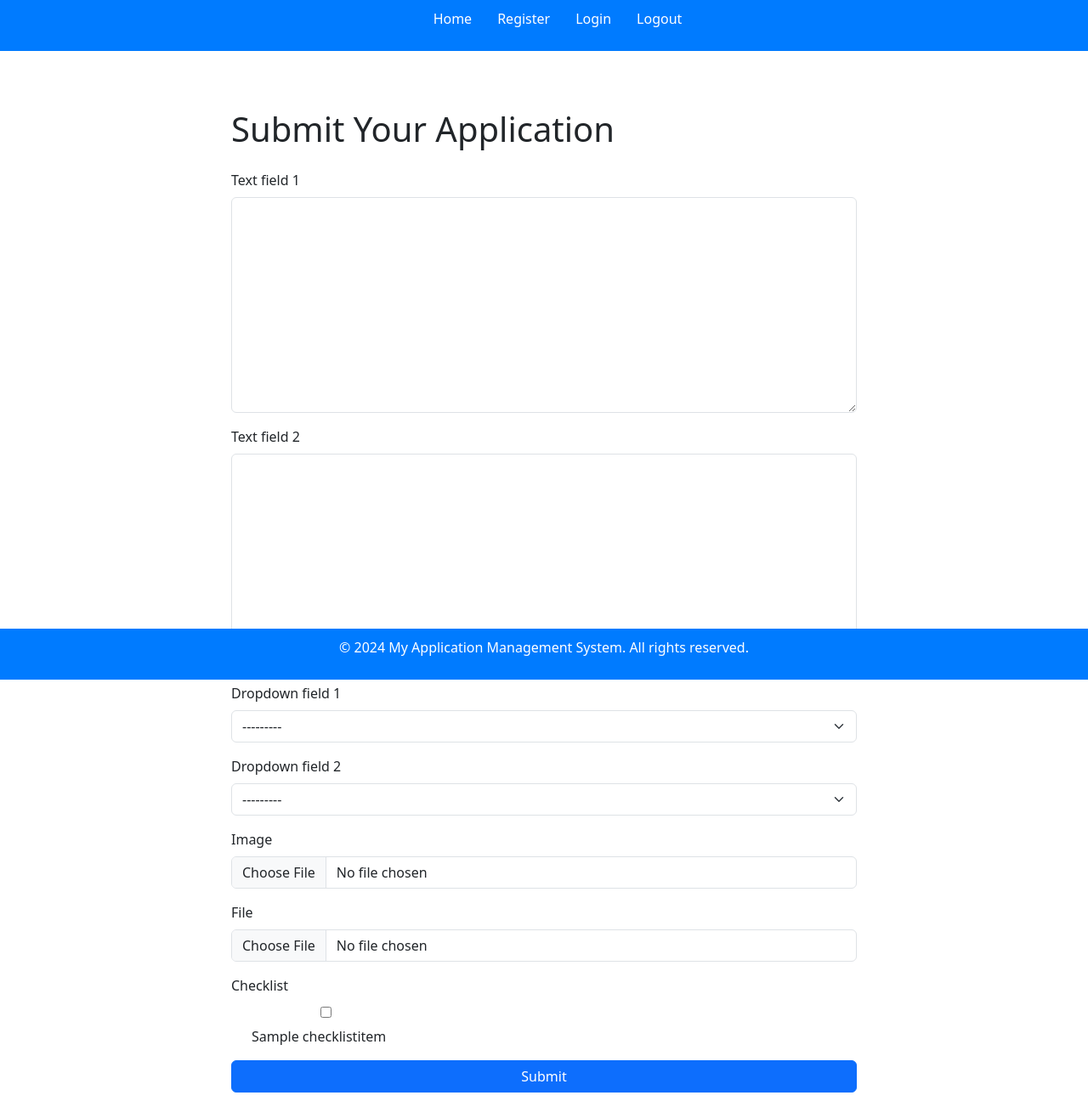
After one commit to sagoresarker/app-management-system, a Django app: page /applications/submit/ in a window 1280 px wide. The commit adds this page. Shown: the whole page at 85% size. Run offline with Django 4.2, Linux system fonts and the light colour scheme; a user stored in the database is signed in; tables that the repository leaves empty hold one stand-in row (values such as "Sample post").

Commit message:
submit application form done

```diff
--- a/app_management_system/applications/forms.py
+++ b/app_management_system/applications/forms.py
@@ -1,12 +1,21 @@
 from django import forms
-from .models import Application, Review
+from .models import Application, ChecklistItem
 
 class ApplicationForm(forms.ModelForm):
+    checklist = forms.ModelMultipleChoiceField(
+        queryset=ChecklistItem.objects.all(),
+        widget=forms.CheckboxSelectMultiple,
+        required=False
+    )
+
     class Meta:
         model = Application
-        fields = ['title', 'description']
+        fields = ['text_field_1', 'text_field_2', 'dropdown_field_1', 'dropdown_field_2', 'image', 'file', 'checklist']
 
-class ReviewForm(forms.ModelForm):
-    class Meta:
-        model = Review
-        fields = ['review_text']
+    def __init__(self, *args, **kwargs):
+        super().__init__(*args, **kwargs)
+        for field in self.fields:
+            if isinstance(self.fields[field].widget, forms.Select):
+                self.fields[field].widget.attrs.update({'class': 'form-select'})
+            elif not isinstance(self.fields[field].widget, forms.CheckboxSelectMultiple):
+                self.fields[field].widget.attrs.update({'class': 'form-control'})
--- a/app_management_system/applications/models.py
+++ b/app_management_system/applications/models.py
@@ -1,22 +1,23 @@
 from django.db import models
-from django.contrib.auth.models import User
-from django.conf import settings
+from django.contrib.auth import get_user_model
 
 class Application(models.Model):
-    user = models.ForeignKey(settings.AUTH_USER_MODEL, on_delete=models.CASCADE)
-    title = models.CharField(max_length=255)
-    description = models.TextField()
-    status = models.CharField(max_length=20, choices=[('Pending', 'Pending'), ('Reviewed', 'Reviewed')], default='Pending')
+    user = models.ForeignKey(get_user_model(), on_delete=models.CASCADE)
+    text_field_1 = models.TextField()
+    text_field_2 = models.TextField()
+    dropdown_field_1 = models.CharField(max_length=100, choices=[('Option1', 'Option 1'), ('Option2', 'Option 2')])
+    dropdown_field_2 = models.CharField(max_length=100, choices=[('OptionA', 'Option A'), ('OptionB', 'Option B')])
+    image = models.ImageField(upload_to='images/')
+    file = models.FileField(upload_to='files/')
+    checklist = models.ManyToManyField('ChecklistItem')
+
     submission_date = models.DateTimeField(auto_now_add=True)
 
     def __str__(self):
-        return self.title
+        return f"Application by {self.user.username} - {self.id}"
 
-class Review(models.Model):
-    application = models.ForeignKey(Application, on_delete=models.CASCADE)
-    reviewer = models.ForeignKey(settings.AUTH_USER_MODEL, on_delete=models.CASCADE)
-    review_text = models.TextField()
-    review_date = models.DateTimeField(auto_now_add=True)
+class ChecklistItem(models.Model):
+    name = models.CharField(max_length=100)
 
     def __str__(self):
-        return f"Review for {self.application.title} by {self.reviewer.username}"
+        return self.name
--- /dev/null
+++ b/app_management_system/applications/templates/applications/submit_application.html
@@ -0,0 +1,49 @@
+{% extends 'base.html' %}
+
+{% block title %}Submit Application{% endblock %}
+
+{% block content %}
+<div class="container mt-5">
+    <div class="row justify-content-center">
+        <div class="col-md-8">
+            <h1 class="mb-4">Submit Your Application</h1>
+            <form method="post" enctype="multipart/form-data" class="needs-validation" novalidate>
+                {% csrf_token %}
+                {% for field in form %}
+                    <div class="mb-3">
+                        <label for="{{ field.id_for_label }}" class="form-label">{{ field.label }}</label>
+                        {% if field.name == 'checklist' %}
+                            <div class="form-check">
+                                {{ field }}
+                            </div>
+                        {% else %}
+                            {{ field }}
+                        {% endif %}
+                        {% if field.help_text %}
+                            <div class="form-text">{{ field.help_text }}</div>
+                        {% endif %}
+                        {% for error in field.errors %}
+                            <div class="invalid-feedback d-block">{{ error }}</div>
+                        {% endfor %}
+                    </div>
+                {% endfor %}
+                <button type="submit" class="btn btn-primary">Submit</button>
+            </form>
+        </div>
+    </div>
+</div>
+{% endblock %}
+
+{% block extra_css %}
+<style>
+    .form-check {
+        padding-left: 0;
+    }
+    .form-check-input {
+        margin-right: 5px;
+    }
+    .form-check-label {
+        margin-bottom: 5px;
+    }
+</style>
+{% endblock %}
--- a/app_management_system/applications/urls.py
+++ b/app_management_system/applications/urls.py
@@ -3,7 +3,10 @@ from . import views
 
 urlpatterns = [
     path('dashboard/', views.dashboard, name='dashboard'),
+
     path('submit/', views.submit_application, name='submit_application'),
-    path('admin/applications/', views.admin_application_list, name='admin_application_list'),
-    path('admin/assign-reviewer/<int:application_id>/', views.assign_reviewer, name='assign_reviewer'),
+    path('success/', views.application_success, name='application_success'),
+
+    # path('admin/applications/', views.admin_application_list, name='admin_application_list'),
+    # path('admin/assign-reviewer/<int:application_id>/', views.assign_reviewer, name='assign_reviewer'),
 ]
--- a/app_management_system/applications/views.py
+++ b/app_management_system/applications/views.py
@@ -1,8 +1,27 @@
 from django.shortcuts import render, redirect, get_object_or_404
 from django.contrib.auth.decorators import login_required
 from django.contrib.auth.models import User
-from .models import Application, Review
-from .forms import ApplicationForm, ReviewForm
+from django.shortcuts import render, redirect
+from django.contrib.auth.decorators import login_required
+from .forms import ApplicationForm
+from .models import Application
+
+
+@login_required
+def submit_application(request):
+    if request.method == 'POST':
+        form = ApplicationForm(request.POST, request.FILES)
+        if form.is_valid():
+            application = form.save(commit=False)
+            application.user = request.user
+            application.save()
+            return redirect('application_success')
+    else:
+        form = ApplicationForm()
+    return render(request, 'applications/submit_application.html', {'form': form})
+
+def application_success(request):
+    return render(request, 'applications/application_success.html')
 
 @login_required
 def dashboard(request):
@@ -10,25 +29,6 @@ def dashboard(request):
     applications = Application.objects.filter(user=user)
     return render(request, 'applications/dashboard.html', {'applications': applications})
 
-@login_required
-def submit_application(request):
-    if request.method == 'POST':
-        form = ApplicationForm(request.POST)
-        if form.is_valid():
-            application = form.save(commit=False)
-            application.user = request.user
-            application.save()
-            return redirect('dashboard')
-    else:
-        form = ApplicationForm()
-    return render(request, 'applications/application_form.html', {'form': form})
-
-@login_required
-def admin_application_list(request):
-    if not request.user.is_staff:
-        return redirect('dashboard')
-    applications = Application.objects.all()
-    return render(request, 'applications/application_list.html', {'applications': applications})
 
 @login_required
 def assign_reviewer(request, application_id):
--- a/app_management_system/urls.py
+++ b/app_management_system/urls.py
@@ -1,23 +1,8 @@
-"""
-URL configuration for app_management_system project.
-
-The `urlpatterns` list routes URLs to views. For more information please see:
-    https://docs.djangoproject.com/en/4.2/topics/http/urls/
-Examples:
-Function views
-    1. Add an import:  from my_app import views
-    2. Add a URL to urlpatterns:  path('', views.home, name='home')
-Class-based views
-    1. Add an import:  from other_app.views import Home
-    2. Add a URL to urlpatterns:  path('', Home.as_view(), name='home')
-Including another URLconf
-    1. Import the include() function: from django.urls import include, path
-    2. Add a URL to urlpatterns:  path('blog/', include('blog.urls'))
-"""
-
 from django.contrib import admin
 from django.urls import path, include
 from app_management_system.core import views
+from django.conf import settings
+from django.conf.urls.static import static
 
 urlpatterns = [
     path('admin/', admin.site.urls),
@@ -25,5 +10,4 @@ urlpatterns = [
     path('reviewers/', include('app_management_system.reviewer.urls')),
     path('', include('app_management_system.core.urls')),
     path('', views.index, name='index'),
-
-]
+] + static(settings.MEDIA_URL, document_root=settings.MEDIA_ROOT)
--- a/requirements.txt
+++ b/requirements.txt
@@ -1,2 +1,4 @@
 Django==4.2.16
 psycopg2-binary==2.9.9
+python-dotenv==1.0.1
+django-widget-tweaks==1.5.0
--- a/templates/base.html
+++ b/templates/base.html
@@ -7,6 +7,7 @@
     <meta name="viewport" content="width=device-width, initial-scale=1.0">
     <title>{% block title %}My Application Management System{% endblock %}</title>
     <link rel="stylesheet" href="{% static 'css/styles.css' %}">
+    <link href="https://cdn.jsdelivr.net/npm/bootstrap@5.3.0-alpha1/dist/css/bootstrap.min.css" rel="stylesheet">
     {% block extra_head %}{% endblock %}
 </head>
 <body>
@@ -31,5 +32,6 @@
     </footer>
     <script src="{% static 'js/scripts.js' %}"></script>
     {% block extra_scripts %}{% endblock %}
+    <script src="https://cdn.jsdelivr.net/npm/bootstrap@5.3.0-alpha1/dist/js/bootstrap.bundle.min.js"></script>
 </body>
 </html>
```
Also changed, not shown: app_management_system/applications/admin.py (+7 -7 lines), app_management_system/applications/templates/applications/application_success.html (added, +8 -0 lines), app_management_system/core/admin.py (+7 -0 lines), app_management_system/reviewer/views.py (+15 -15 lines), app_management_system/settings.py (+3 -13 lines), media/files/Screenshot_2024-09-12_at_8.25.38PM.png (added), media/images/Screenshot_2024-09-12_at_5.44.15PM.png (added).
